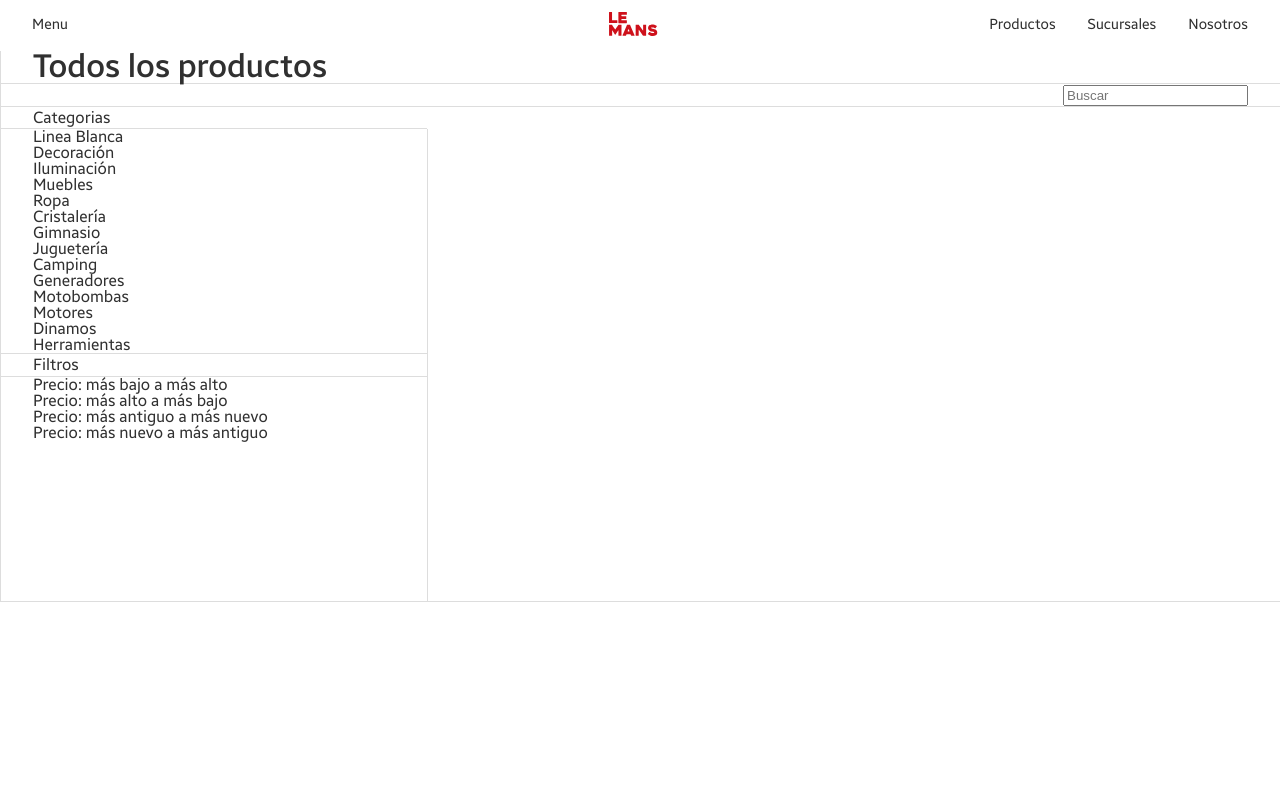
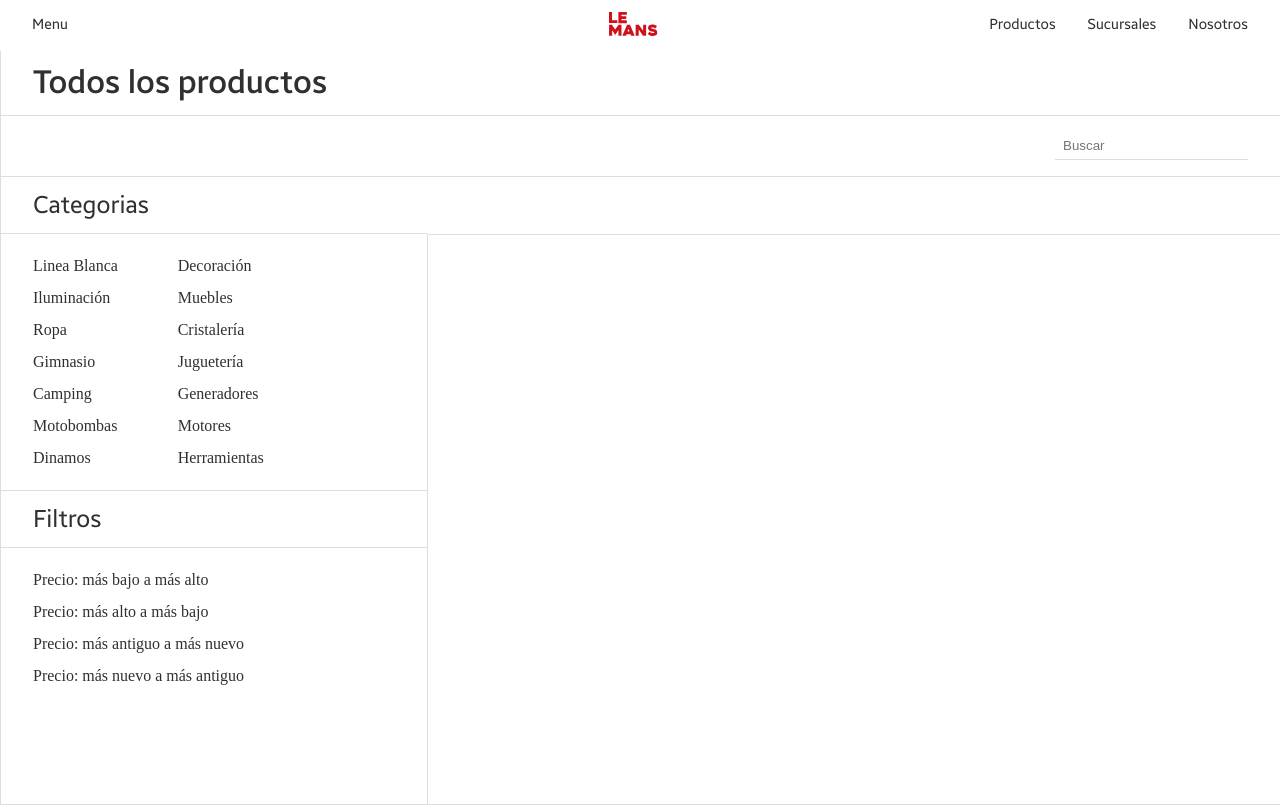
Before and after one commit to NelsonRs/lemans2, a PHP site: page /productos/ in a window 1280 px wide. Before the commit the page ends 602 px from the top, so only its background shows below. Run offline with PHP 8.4, Linux system fonts and the light colour scheme; style sheets or scripts are compiled from the project's sources; some web fonts are replaced.

Commit message:
modificacion stilos

```diff
--- a/assets/css/style.css
+++ b/assets/css/style.css
@@ -326,8 +326,8 @@
 .section-products .b-6 {
   grid-area: 6/1/8/4;
 }
-.section-products .b-1, .section-products .b-2, .section-products .b-3, .section-products .b-4, .section-products .b-5, .section-products .b-6, .section-products .b-7 {
-  padding: 0 2rem;
+.section-products .b-1, .section-products .b-2, .section-products .b-3, .section-products .b-4, .section-products .b-5, .section-products .b-6 {
+  padding: 1rem 2rem;
   border-bottom: 1px solid #DDDDDD;
   border-left: 1px solid #DDDDDD;
 }
@@ -335,19 +335,50 @@
   font-size: 2rem;
   font-family: "samsung-medium";
 }
-.section-products .b-2, .section-products .b-3, .section-products .b-5 {
+.section-products .b-2 {
   display: flex;
-}
-.section-products .b-2 {
   justify-content: end;
   align-items: center;
+  padding: 1rem 2rem;
 }
-.section-products .b-3, .section-products .b-5 {
-  align-items: center;
+.section-products .b-2 input {
+  padding: 0.35rem 0.5rem;
+  border: unset;
+  border-bottom: 1px solid #DDDDDD;
+  transition: 0.25s border;
+}
+.section-products .b-2 input:focus-visible {
+  outline: unset;
+  border-bottom: 1px solid #999999;
+}
+.section-products .b-3 h2 {
+  font-size: 1.5rem;
+}
+.section-products .b-4 {
+  display: flex;
+  flex-direction: row;
+  flex-wrap: wrap;
+}
+.section-products .b-4 h3 {
+  width: 40%;
+  padding: 0.5rem 0 0.5rem;
+  font-family: "samsung-light";
+  cursor: pointer;
+}
+.section-products .b-5 p {
+  font-size: 1.5rem;
+}
+.section-products .b-6 p {
+  padding: 0.5rem 0;
+  font-family: "samsung-light";
+  cursor: pointer;
 }
 .section-products .b-7 {
   display: grid;
   grid-template-columns: 1fr 1fr 1fr;
   grid-template-rows: 1fr 1fr 1fr;
   grid-area: 8/8/4/4;
+  border-top: 1px solid #DDDDDD;
+  border-bottom: 1px solid #DDDDDD;
+  border-left: 1px solid #DDDDDD;
 }/*# sourceMappingURL=style.css.map */
--- a/assets/css/style.scss
+++ b/assets/css/style.scss
@@ -251,8 +251,8 @@
         .b-5 { grid-area: 5 / 1 / 6 / 4; }
         .b-6 { grid-area: 6 / 1 / 8 / 4; }
 
-        .b-1,.b-2,.b-3,.b-4,.b-5,.b-6,.b-7{
-            padding: 0 2rem;
+        .b-1,.b-2,.b-3,.b-4,.b-5,.b-6{
+            padding: 1rem 2rem;
             border-bottom: 1px solid #DDDDDD;
             border-left: 1px solid #DDDDDD;
         }
@@ -262,15 +262,51 @@
                 font-family: 'samsung-medium';
             }
         }
-        .b-2,.b-3,.b-5{
+        .b-2{
             display: flex;
-        }
-        .b-2{
             justify-content: end;
             align-items: center;
+            padding: 1rem 2rem;
+            input{
+                padding: 0.35rem .5rem;
+                border: unset;
+                border-bottom: 1px solid #DDDDDD;
+                transition: .25s border;
+
+                &:focus-visible{
+                    outline: unset;
+                    border-bottom: 1px solid #999999;
+                }
+            }
         }
-        .b-3,.b-5{
-            align-items: center;
+        .b-3{
+            h2{
+                font-size: 1.5rem;
+            }
+        }
+        .b-4{
+            display: flex;
+            flex-direction: row;
+            flex-wrap: wrap;
+            h3{
+                width: 40%;
+                padding: .5rem 0 .5rem;
+                font-family: 'samsung-light';
+                cursor: pointer;
+            }
+        }
+        .b-5{
+            p{
+                font-size: 1.5rem;
+            }
+        }
+
+        .b-6{
+            p{
+                padding: .5rem 0;
+                font-family: 'samsung-light';
+                cursor: pointer;
+            }
         }
 
         .b-7{
@@ -278,5 +314,8 @@
             grid-template-columns: 1fr 1fr 1fr;
             grid-template-rows: 1fr 1fr 1fr;
             grid-area: 8/8/4/4;
+            border-top: 1px solid #DDDDDD;
+            border-bottom: 1px solid #DDDDDD;
+            border-left: 1px solid #DDDDDD;
         }
 }
```
Also changed, not shown: 1 other file.
